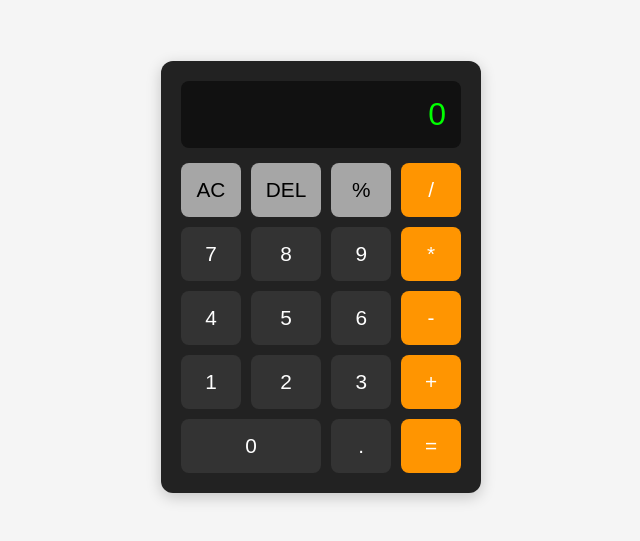
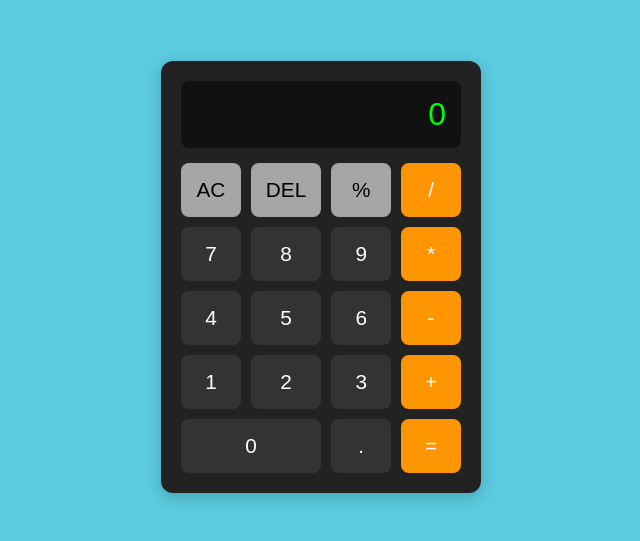
Before and after one commit to MD-Muddabir/Calculator-App, a plain HTML site: page index.html in a window 1280 px wide. Shown: the part 123-664 px from the top of the page, without its empty margins (319-959 px from the left). Drawn offline with Linux system fonts and the light colour scheme.

Commit message:
CSS file upadate

```diff
--- a/style.css
+++ b/style.css
@@ -11,7 +11,7 @@ body {
     justify-content: center;
     align-items: center;
     min-height: 100vh;
-    background: #f5f5f5;
+    background: #5bcbdf;
 }
 
 .calculator {
```
